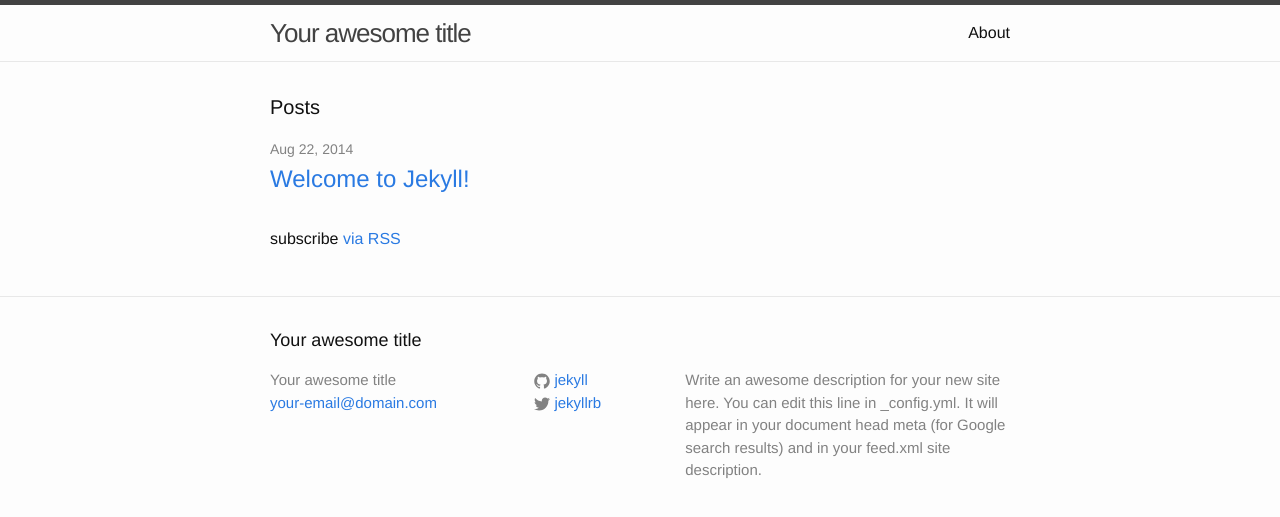
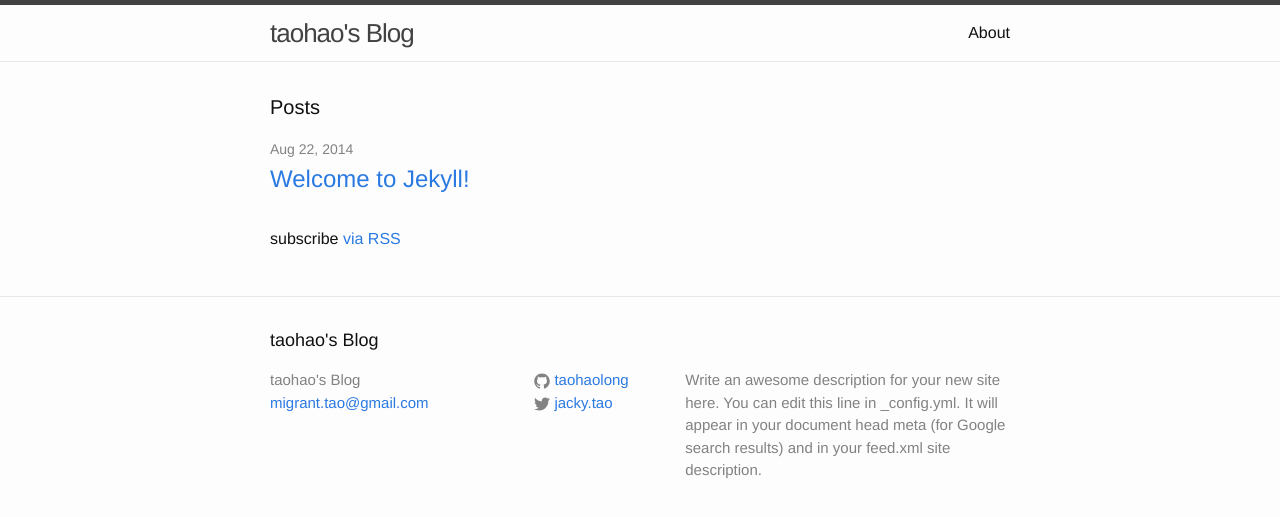
Before and after one commit to taohaolong/taohaolong.github.com, a Jekyll site: the page built from index.html, in a window 1280 px wide. Shown: the top 517 px of the page. Built offline with Jekyll 4.4.1, drawn with Linux system fonts in a browser that asks for light colours.

Commit message:
Update _config.yml

```diff
--- a/_config.yml
+++ b/_config.yml
@@ -1,14 +1,14 @@
 # Site settings
-title: Your awesome title
-email: your-email@domain.com
+title: taohao's Blog
+email: migrant.tao@gmail.com
 description: > # this means to ignore newlines until "baseurl:"
   Write an awesome description for your new site here. You can edit this
   line in _config.yml. It will appear in your document head meta (for
   Google search results) and in your feed.xml site description.
 baseurl: "" # the subpath of your site, e.g. /blog/
 url: "http://yourdomain.com" # the base hostname & protocol for your site
-twitter_username: jekyllrb
-github_username:  jekyll
+twitter_username: jacky.tao
+github_username:  taohaolong
 
 # Build settings
 markdown: kramdown
```
